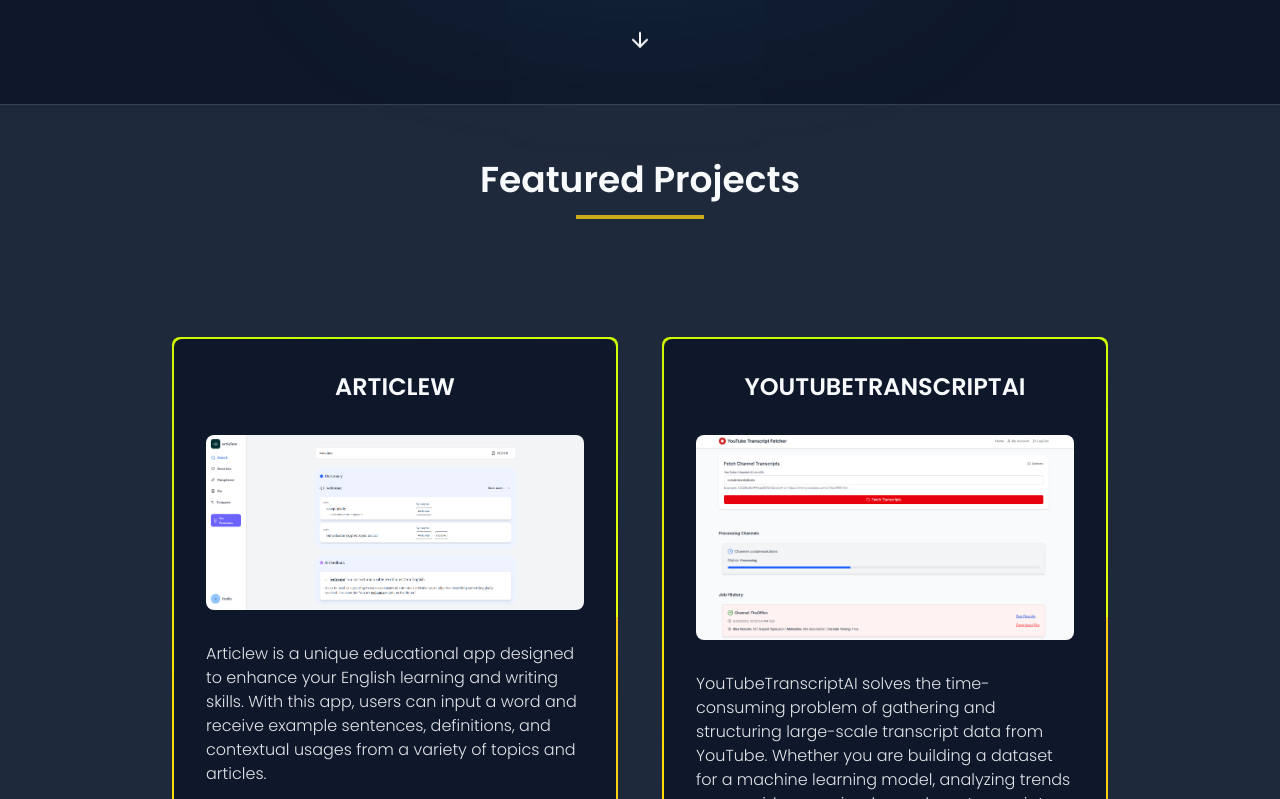
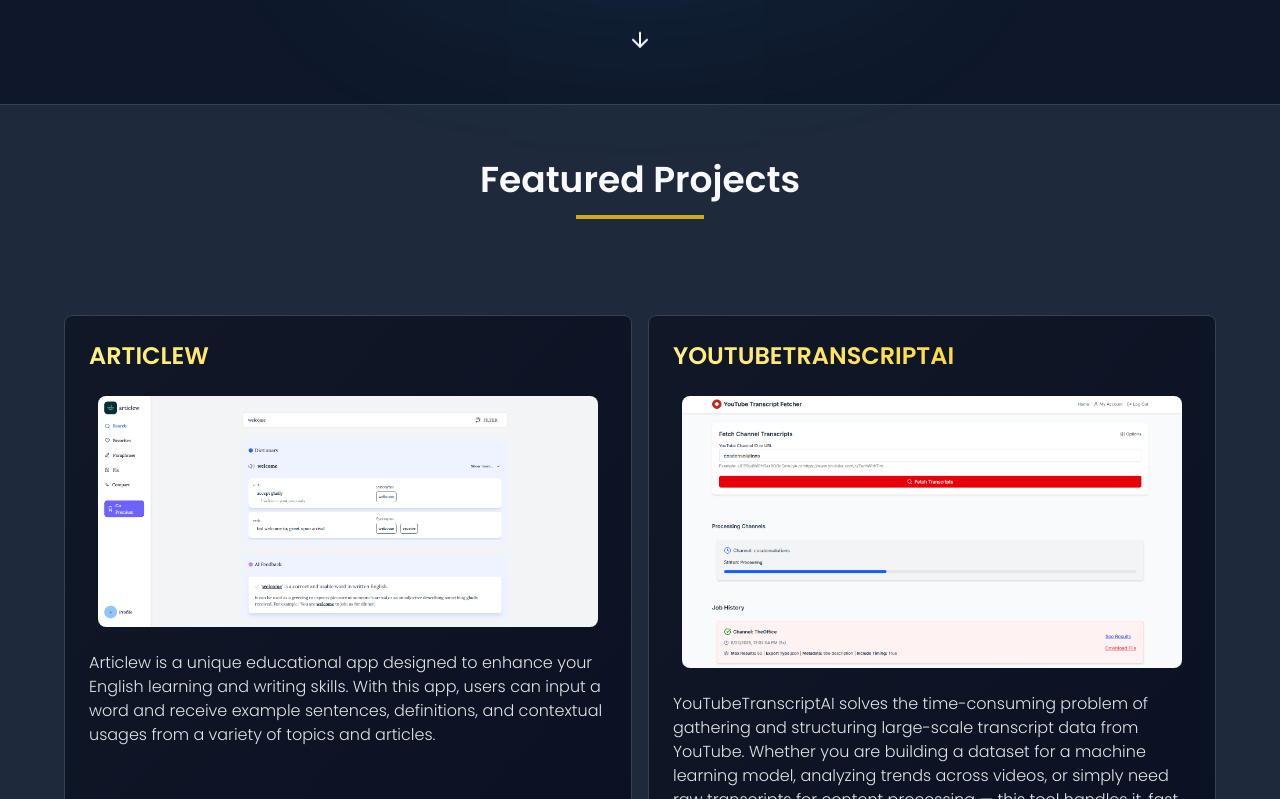
Before and after one commit to kaya70875/personal, a Next.js app: page / in a window 1280 px wide. Shown: the part 861-1660 px from the top of the page. Built offline with nearby package versions, Linux system fonts and the light colour scheme.

Commit message:
starting to update project cards layout

```diff
--- a/src/components/ProjectCard.tsx
+++ b/src/components/ProjectCard.tsx
@@ -33,9 +33,9 @@
     }
 
     return (
-        <div className="flex flex-col justify-between h-full items-center gap-8">
-            <div className='flex flex-col gap-8 items-center'>
-                <header className='font-bold text-xl md:text-2xl text-text dark:text-dark-text uppercase'>{name}</header>
+        <div className="flex flex-col justify-between h-full bg-gradient-to-br from-gray-900 to-[#0a1122] items-center gap-8 p-6 rounded-lg border border-opacity-30 border-gray-700 transition-all duration-300 hover:border-yellow-400/50 hover:shadow-[0_0_15px_rgba(250,204,21,0.15)] hover:-translate-y-1">
+            <div className='flex flex-col gap-6 items-center'>
+                <header className='font-bold text-2xl text-transparent bg-clip-text bg-gradient-to-r from-yellow-200 to-yellow-400 uppercase w-full text-start'>{name}</header>
                 <Image onClick={handleImageClick} className='rounded-lg cursor-pointer' src={image.src} width={image.width ?? 500} height={image.height ?? 500} alt='project' />
                 <p className='text-text dark:text-dark-text opacity-90 font-light'>{desc}</p>
             </div>
@@ -48,8 +48,6 @@
                     <Button className={projectButtonStyles} variant="secondary">Github</Button>
                 </Link>
             </div>
-
-
         </div>
 
     )
--- a/src/components/sections/ProjectSection.tsx
+++ b/src/components/sections/ProjectSection.tsx
@@ -63,13 +63,11 @@
     ] as const;
 
     return (
-        <AnimatedSection ref={projectsRef} className="projects flex flex-col scroll-mt-[84px]" highlight>
+        <AnimatedSection ref={projectsRef} className="projects flex flex-col items-center justify-center scroll-mt-[84px]" highlight>
             <Header name='Featured Projects' />
-            <div className="project-cards grid grid-cols-1 lg:grid-cols-2 justify-items-center gap-12 default-container">
+            <div className="project-cards grid grid-cols-1 lg:grid-cols-2 max-w-6xl gap-4">
                 {PROJECTS.map((project, index) => (
-                    <AnimatedBorderCard key={index} prime={project.prime}>
-                        <ProjectCard link={project.link} name={project.name} desc={project.desc} image={{ src: project.image }} key={index} />
-                    </AnimatedBorderCard>
+                    <ProjectCard link={project.link} name={project.name} desc={project.desc} image={{ src: project.image }} key={index} />
                 ))}
             </div>
             <AnimatePresence mode='wait'>
```
